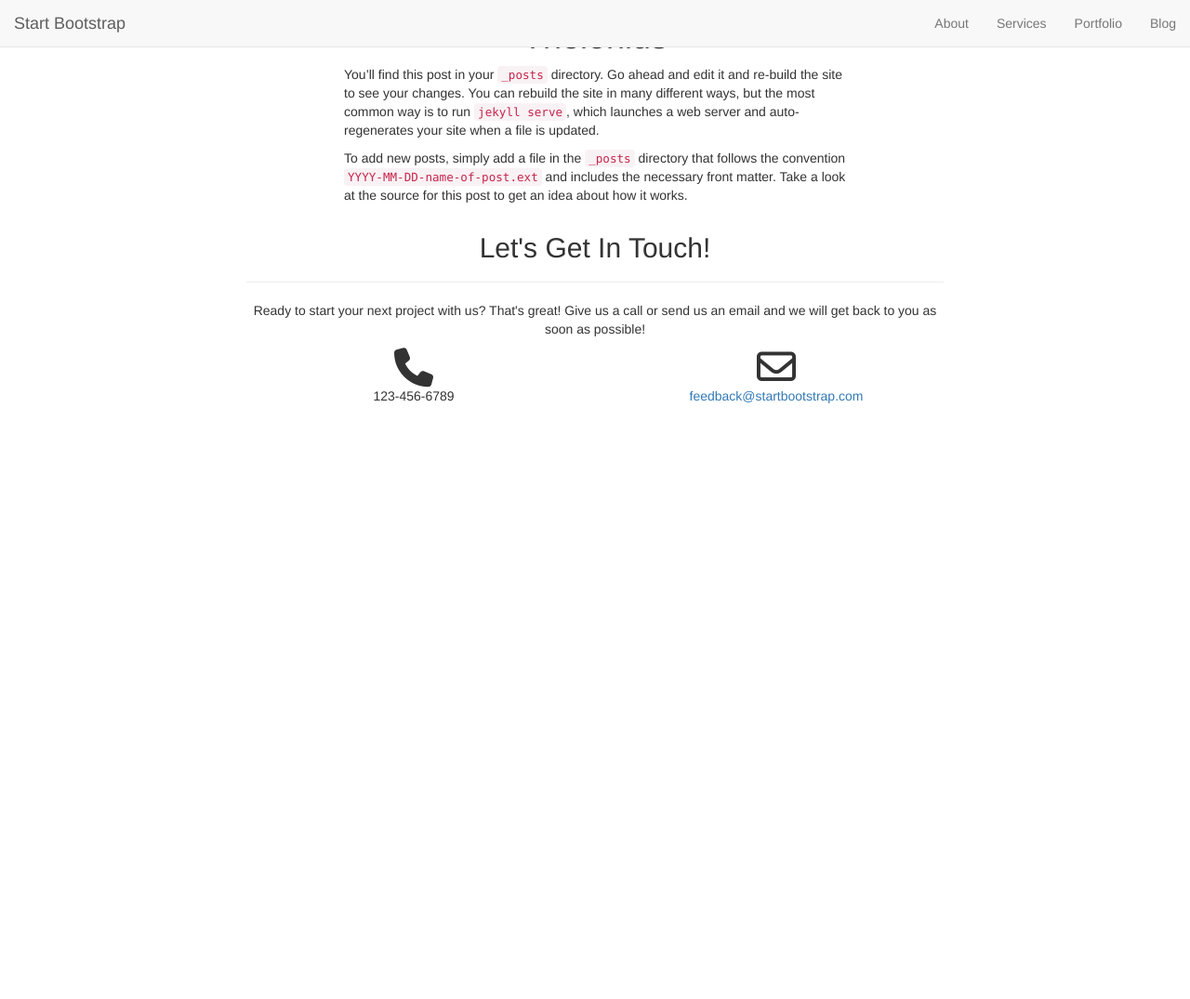
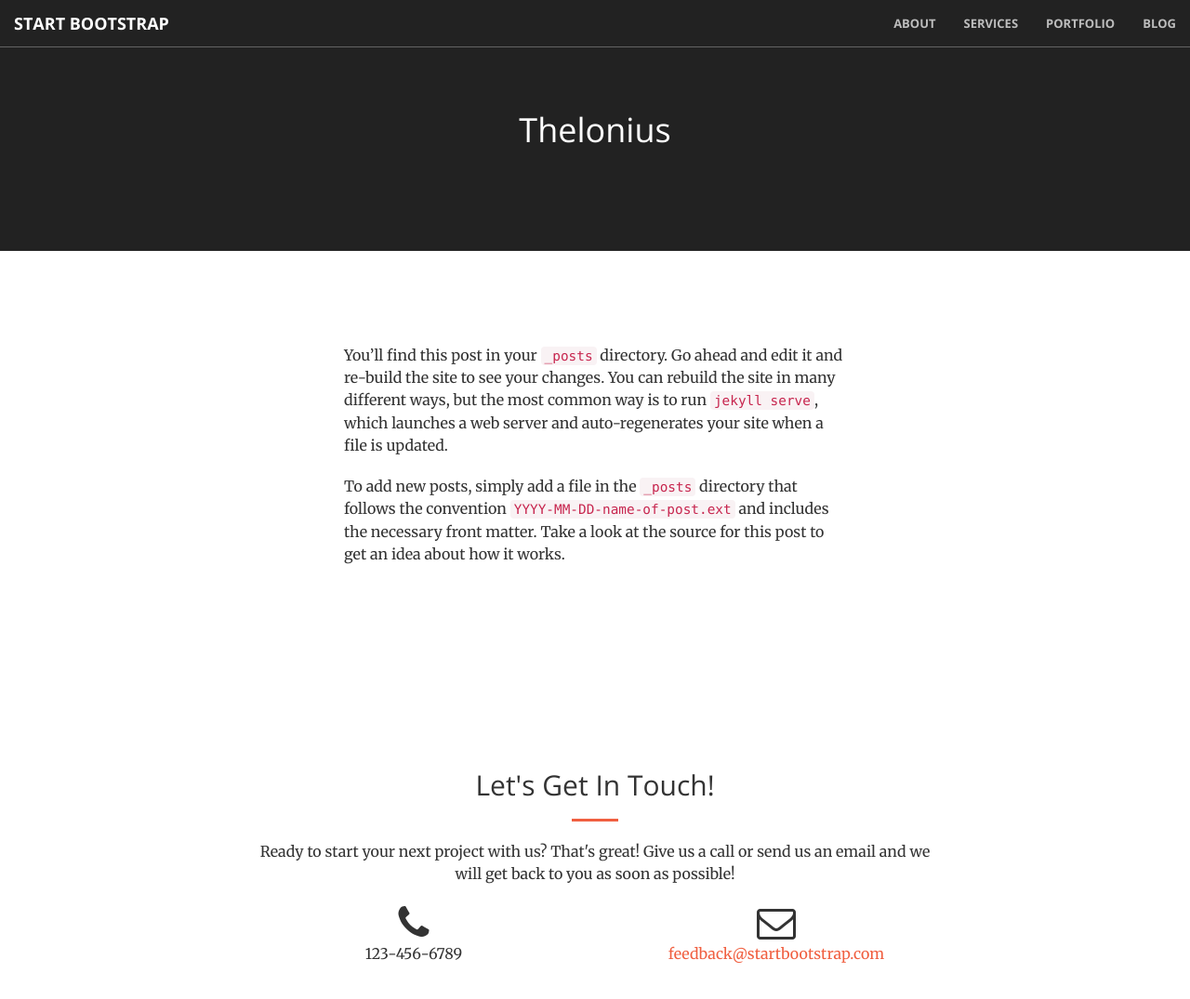
Before and after one commit to Koluskomtu/lafosse, a Jekyll site: the page 2016/10/22/Thelonius.html, which Jekyll copies as it is, in a window 1280 px wide and 1158 px high. Shown: the top 1075 px of the window at 93% size. Built offline with Jekyll 4.4.1, drawn with Linux system fonts in a browser that asks for light colours; nearby versions of some CDN libraries; library files that are not in the unit come from our copies.

Commit message:
Update Thelonius.html

```diff
--- a/2016/10/22/Thelonius.html
+++ b/2016/10/22/Thelonius.html
@@ -8,13 +8,13 @@
 		<meta name="author" content="">
 		<title>Creative - Thelonius</title>
 		<!-- Bootstrap Core CSS -->
-		<link rel="stylesheet" href="css/bootstrap.min.css" type="text/css">
+		<link rel="stylesheet" href="https://koluskomtu.github.io/lafosse/css/bootstrap.min.css" type="text/css">
 		<!-- Custom Fonts -->
 		<link href='http://fonts.googleapis.com/css?family=Open+Sans:300italic,400italic,600italic,700italic,800italic,400,300,600,700,800' rel='stylesheet' type='text/css'>
 		<link href='http://fonts.googleapis.com/css?family=Merriweather:400,300,300italic,400italic,700,700italic,900,900italic' rel='stylesheet' type='text/css'>
-		<link rel="stylesheet" href="font-awesome/css/font-awesome.min.css" type="text/css">
+		<link rel="stylesheet" href="https://koluskomtu.github.io/lafosse/font-awesome/css/font-awesome.min.css" type="text/css">
 		<!-- Custom CSS -->
-		<link rel="stylesheet" href="css/creative.css" type="text/css">
+		<link rel="stylesheet" href="https://koluskomtu.github.io/lafosse/css/creative.css" type="text/css">
 		<!-- HTML5 Shim and Respond.js IE8 support of HTML5 elements and media queries -->
 		<!--[if lt IE 9]>
 		<script src="https://oss.maxcdn.com/libs/html5shiv/3.7.0/html5shiv.js"></script>
```
